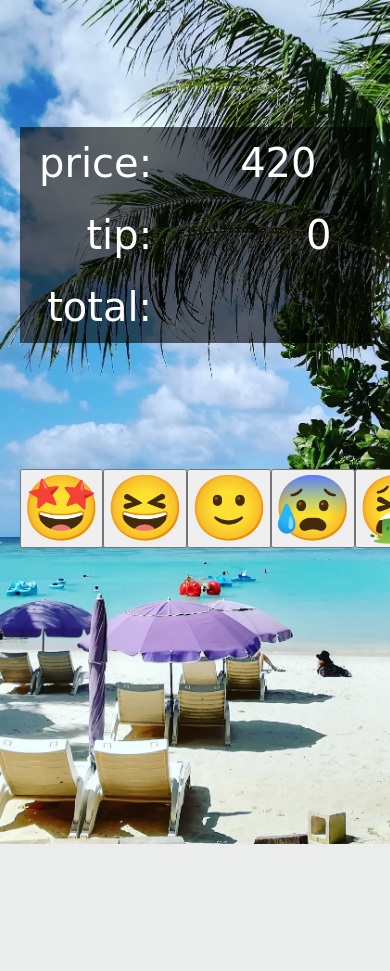
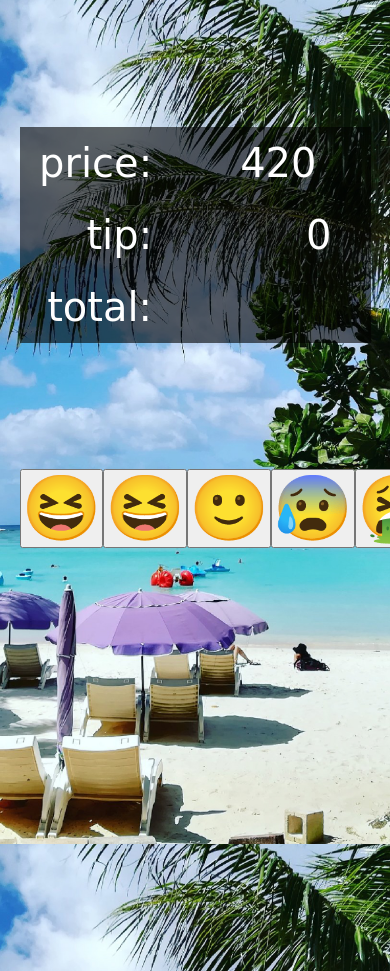
Before and after one commit to zawa-works/CalcTip, a PHP site: page / in a window 390 px wide; the page is wider, and only the part inside the window is pictured. Before the commit the page ends 844 px from the top of that part, so only its background shows below. Run offline with PHP 8.4, Linux system fonts and the light colour scheme.

Commit message:
cover background image

```diff
--- a/index.html
+++ b/index.html
@@ -26,7 +26,7 @@
             </div>
         </div>
         <div class="buttons">
-            <input type="button" value="🤩" onclick="tipRate(1.2);">
+            <input type="button" value="😆" onclick="tipRate(1.20);">
             <input type="button" value="😆" onclick="tipRate(1.15);">
             <input type="button" value="🙂" onclick="tipRate(1.10);">
             <input type="button" value="😰" onclick="tipRate(1.05);">
--- a/style.css
+++ b/style.css
@@ -21,9 +21,10 @@
       display:block;
       width: 90vw;
     }
-    html{
+    body{
       width: 100vw;
-      background-image: url("./images/background.jpg");
+      height: 100vh;
+      background-image: url("images/background_2.jpg");
       background-repeat: no-repeat;
       background-attachment: fixed;
       background-size:cover;
@@ -32,6 +33,7 @@
       justify-content: center;
       margin-top: 15vh;
       overscroll-behavior: none;
+      overflow:hidden;
       }
     #calc_screen{
       display: flex;
```
Also changed, not shown: images/background_2.jpg (added).
